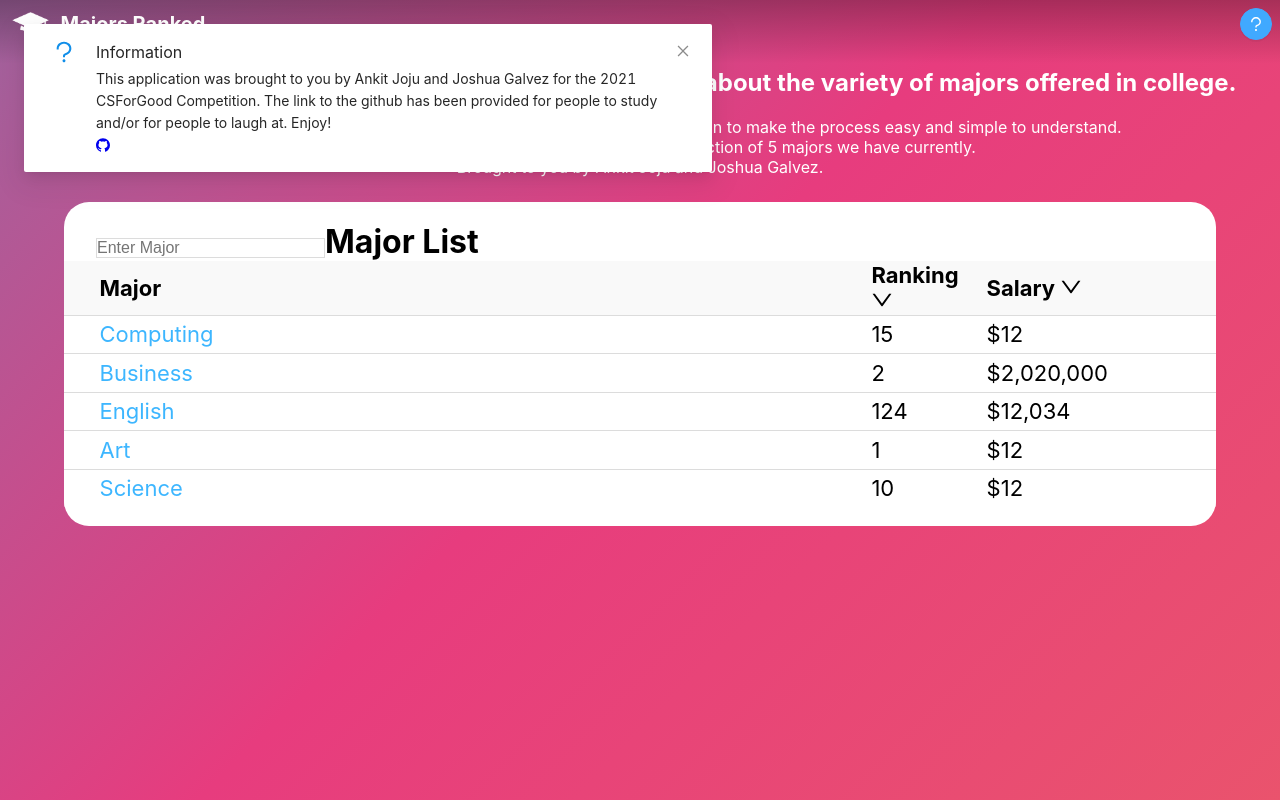
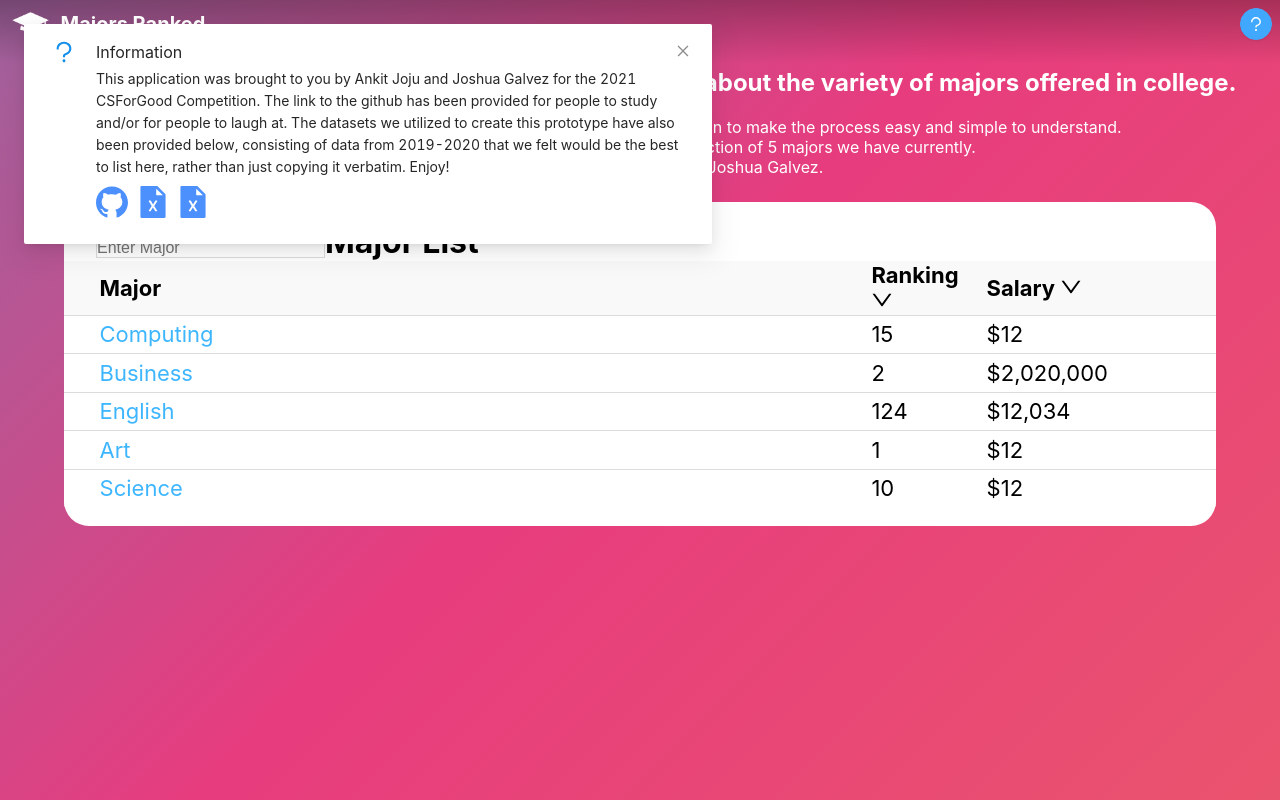
Before and after one commit to Angle-Brackets/csforgood2021, a React (Create React App) app: page / in a window 1280 px wide. Both pictures are taken after a click on the button 1256 px from the left and 24 px from the top of the page. Built offline with nearby package versions, Linux system fonts and the light colour scheme.

Commit message:
Finalized Infobox styling and contents

```diff
--- a/src/components/Infobox.js
+++ b/src/components/Infobox.js
@@ -1,10 +1,10 @@
 import React, {useState} from 'react'
-import {Button, notification, Typography} from 'antd'
-import {QuestionOutlined, GithubFilled} from '@ant-design/icons'
+import {Button, notification, Typography, Space} from 'antd'
+import {QuestionOutlined, GithubFilled, FileExcelFilled} from '@ant-design/icons'
 import 'antd/lib/button/style/index.css';
 import 'antd/lib/notification/style/index.css';
 
-const {Link, Paragraph} = Typography
+const {Link, Paragraph, Title} = Typography
 
 const Infobox = () => {
       const close = () => {
@@ -21,7 +21,14 @@ const Infobox = () => {
         notification.open({
           message: 'Information',
           description:
-            <Typography>This application was brought to you by Ankit Joju and Joshua Galvez for the 2021 CSForGood Competition. The link to the github has been provided for people to study and/or for people to laugh at. Enjoy! <Paragraph><Link href={"https://github.com/Angle-Brackets/csforgood2021"}><GithubFilled/></Link></Paragraph></Typography>,
+            <Typography>
+              This application was brought to you by Ankit Joju and Joshua Galvez for the 2021 CSForGood Competition. The link to the github has been provided for people to study and/or for people to laugh at. The datasets we utilized to create this prototype have also been provided below, consisting of data from 2019-2020 that we felt would be the best to list here, rather than just copying it verbatim. Enjoy!
+              <Paragraph style={{fontSize: "2rem"}}>
+                <Link href={"https://github.com/Angle-Brackets/csforgood2021"} style={{textDecorationLine: "none", color:"#4B90FC"}}><GithubFilled/>                   </Link>
+                <Link href={"https://blog.rezscore.com/top-100-undergraduate-majors-2019-c9cc32b02bfc"} style={{textDecorationLine: "none", color:"#4B90FC"}}><FileExcelFilled/>                   </Link>
+                <Link href={"https://www.matchcollege.com/top-majors"} style={{textDecorationLine: "none", color:"#4B90FC"}}><FileExcelFilled/>                   </Link>
+              </Paragraph>
+            </Typography>,
           key,
           duration: 0,
           icon: <QuestionOutlined style={{ color: '#108ee9' }}/>,
```
